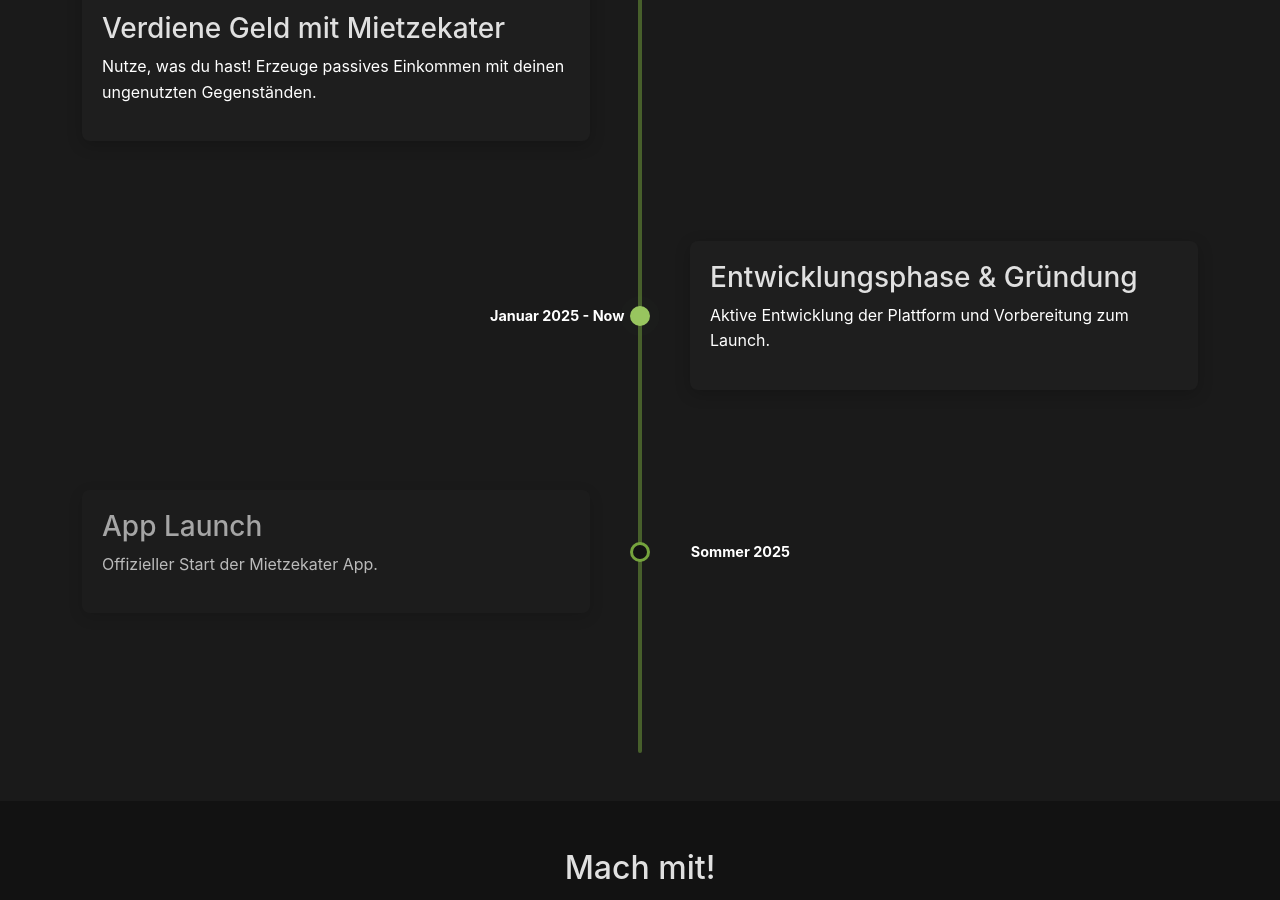
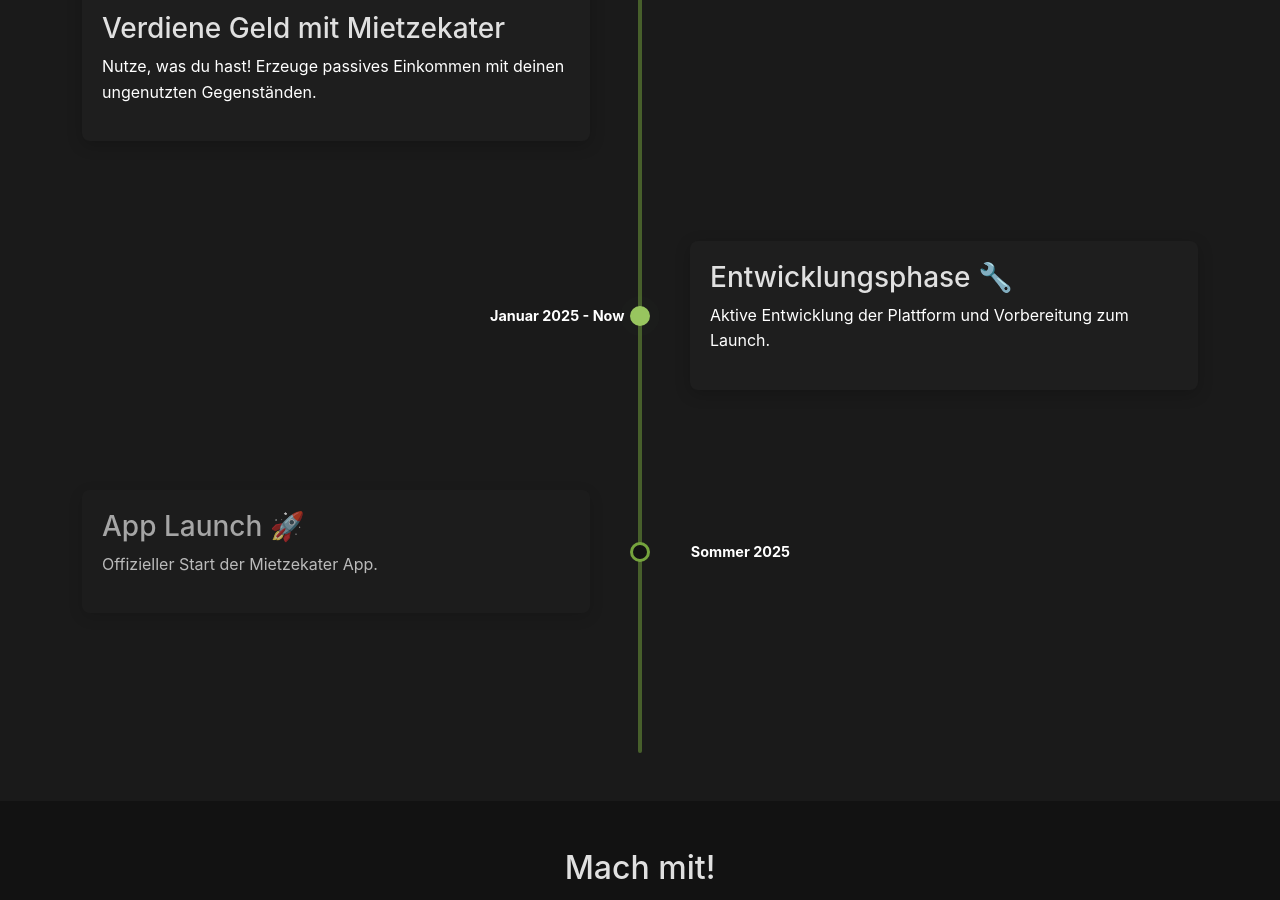
Before and after one commit to TrimeraDev/Mietzekater.de, a Jekyll site: the page built from index.html, in a window 1280 px wide and 900 px high, scrolled down 5003 px. Built offline with Jekyll 4.4.1, drawn with Linux system fonts in a browser that asks for light colours; the list of posts is cut into pages by our own code; comment, search, counter and statistics services are not loaded; some of the changed text lies outside the part shown.

Commit message:
Neue Emojis

```diff
--- a/_includes/timeline-section.html
+++ b/_includes/timeline-section.html
@@ -10,7 +10,7 @@
                 <div class="timeline-point"></div>
                 <div class="timeline-date">August 2024</div>
                 <div class="timeline-content">
-                    <h3>Projektidee</h3>
+                    <h3>Projektidee 💡</h3>
                     <p>Es entstand die Konzeption eines Mieter-Vermieter-Netzwerks.</p>
                 </div>
             </div>
@@ -51,7 +51,7 @@
                 <div class="timeline-point"></div>
                 <div class="timeline-date">Januar 2025 - Now</div>
                 <div class="timeline-content">
-                    <h3>Entwicklungsphase & Gründung</h3>
+                    <h3>Entwicklungsphase 🔧</h3>
                     <p>Aktive Entwicklung der Plattform und Vorbereitung zum Launch.</p>
                 </div>
             </div>
@@ -61,7 +61,7 @@
                 <div class="timeline-point"></div>
                 <div class="timeline-date">Sommer 2025</div>
                 <div class="timeline-content">
-                    <h3>App Launch</h3>
+                    <h3>App Launch 🚀</h3>
                     <p>Offizieller Start der Mietzekater App.</p>
                 </div>
             </div>
```
Also changed, not shown: 2 other files.
